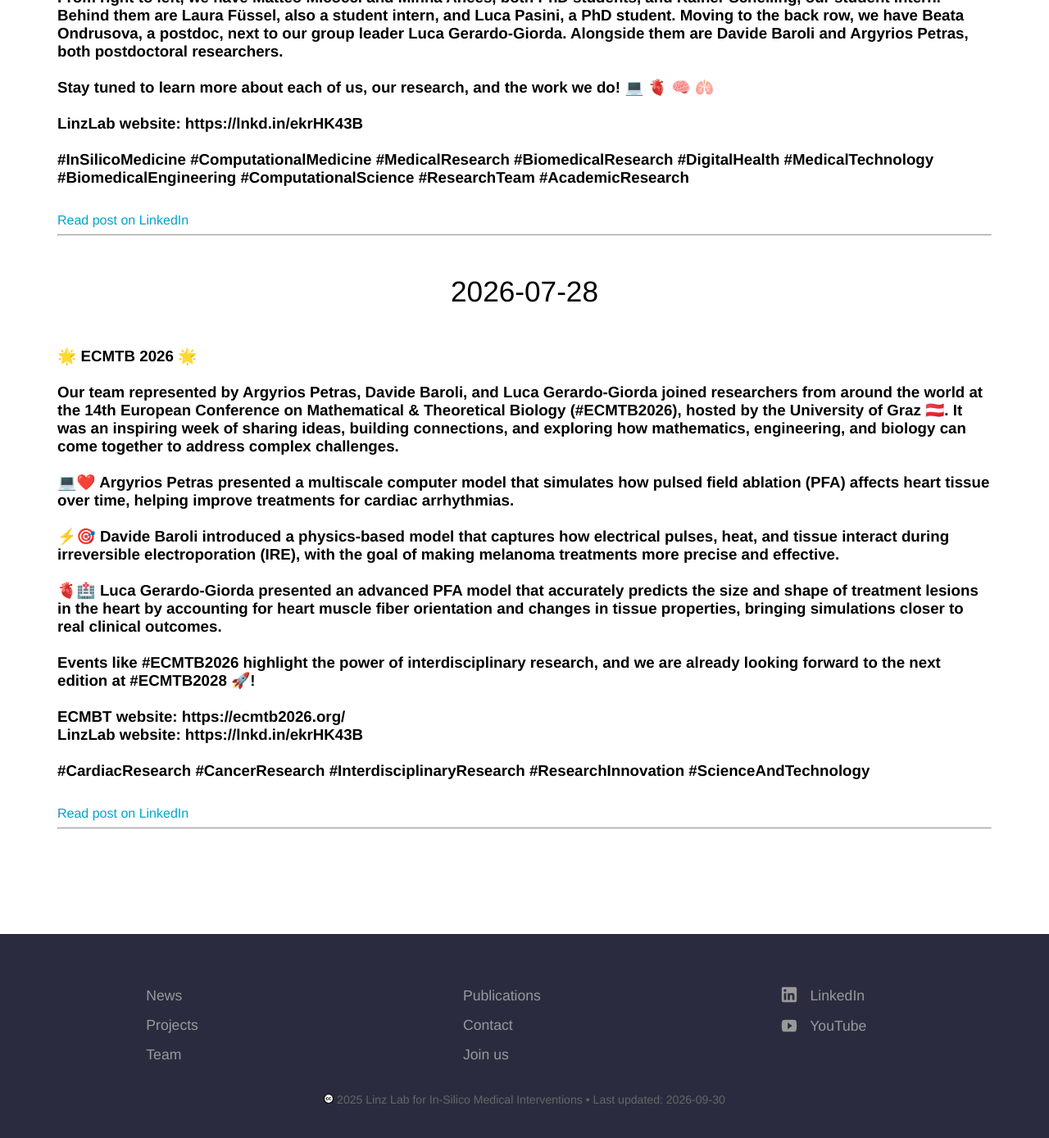
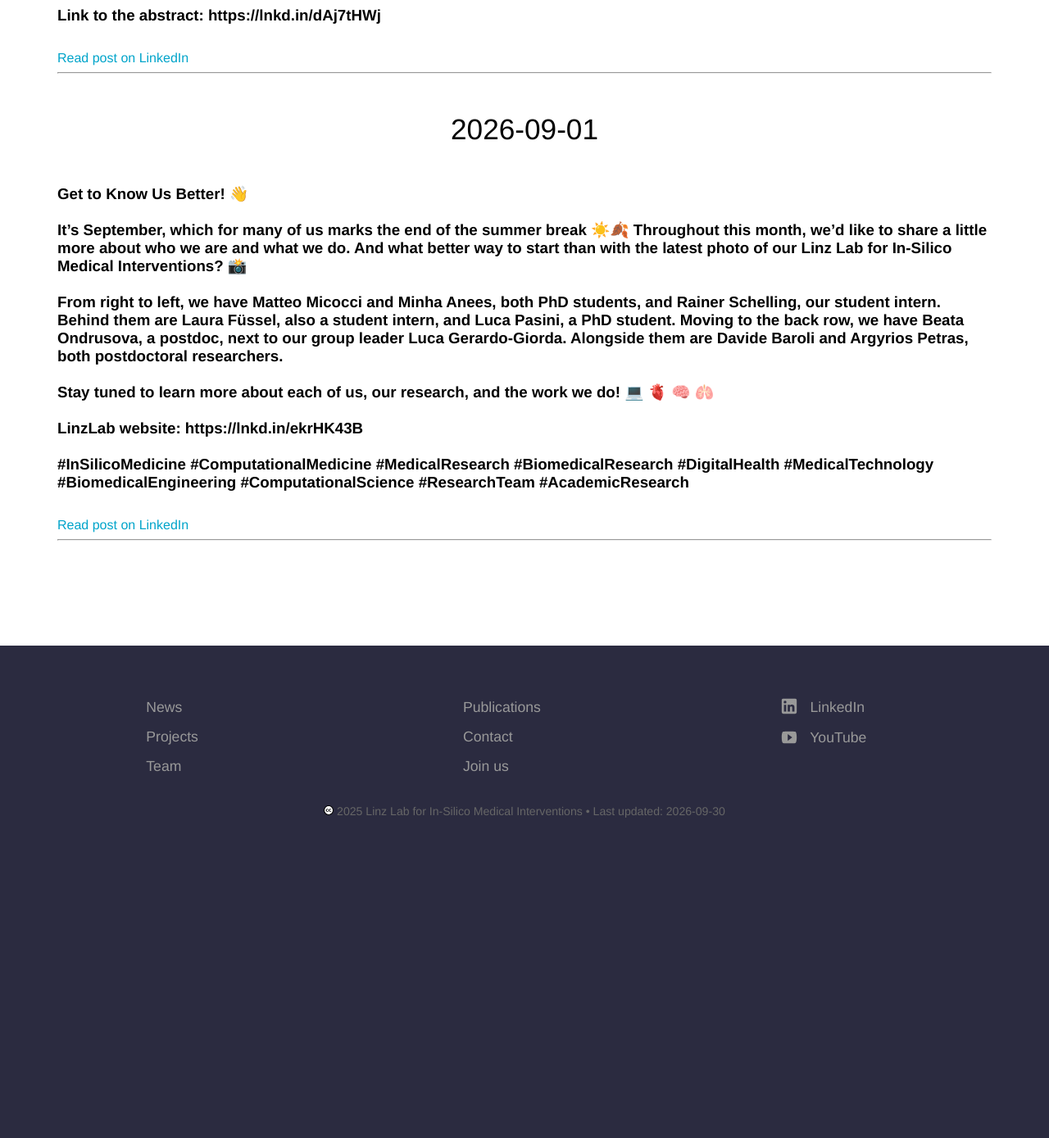
Before and after one commit to linzlabinsilmed/linzlabinsilmed.github.io, a Jekyll site: the page built from news.html, in a window 1280 px wide and 1400 px high, scrolled down 4855 px. Shown: the top 1389 px of the window at 82% size. Built offline with Jekyll 4.4.1, drawn with Linux system fonts in a browser that asks for light colours; after the commit the page ends 5906 px from its top, so only the background shows below that; some of the changed text lies outside the part shown.

Commit message:
Update LinkedIn feed [auto]

```diff
--- a/_data/linkedin_feed.yml
+++ b/_data/linkedin_feed.yml
@@ -1,3 +1,19 @@
+- title: >-
+    🌟 Curious about life at our Linz Lab for In-Silico Medical Interventions?
+
+
+    This time, we asked our postdoctoral researcher, Argyrios Petras, a few
+    questions to get to know him better. 👀🔬 Let’s find out what he does when
+    things don’t go as planned! 🤔💻
+
+
+    LinzLab website: https://lnkd.in/ekrHK43B
+
+
+    #QA #MedicalResearch #InSilicoMedicine #ComputationalMedicine #ResearchLife
+    #Linz #Austria
+  url: https://www.linkedin.com/posts/linz-lab-for-in-silico-medical-interventions_qa-medicalresearch-insilicomedicine-activity-7507771694741286912-33k5
+  published: 2026-09-21
 - title: >-
     🫀 New publication in Scientific Reports!
 
@@ -269,45 +285,3 @@
     #ComputationalScience #ResearchTeam  #AcademicResearch
   url: https://www.linkedin.com/posts/linz-lab-for-in-silico-medical-interventions_insilicomedicine-computationalmedicine-activity-7500537983000014848-9hei
   published: 2026-09-01
-- title: >-
-    🌟 ECMTB 2026 🌟
-
-
-    Our team represented by Argyrios Petras, Davide Baroli, and Luca
-    Gerardo-Giorda joined researchers from around the world at the 14th European
-    Conference on Mathematical & Theoretical Biology (#ECMTB2026), hosted by the
-    University of Graz 🇦🇹. It was an inspiring week of sharing ideas, building
-    connections, and exploring how mathematics, engineering, and biology can
-    come together to address complex challenges.
-
-
-    💻❤️ Argyrios Petras presented a multiscale computer model that simulates
-    how pulsed field ablation (PFA) affects heart tissue over time, helping
-    improve treatments for cardiac arrhythmias.
-
-
-    ⚡🎯 Davide Baroli introduced a physics-based model that captures how
-    electrical pulses, heat, and tissue interact during irreversible
-    electroporation (IRE), with the goal of making melanoma treatments more
-    precise and effective.
-
-
-    🫀🏥 Luca Gerardo-Giorda presented an advanced PFA model that accurately
-    predicts the size and shape of treatment lesions in the heart by accounting
-    for heart muscle fiber orientation and changes in tissue properties,
-    bringing simulations closer to real clinical outcomes.
-
-
-    Events like #ECMTB2026 highlight the power of interdisciplinary research,
-    and we are already looking forward to the next edition at #ECMTB2028 🚀!
-
-
-    ECMBT website: https://ecmtb2026.org/
-
-    LinzLab website: https://lnkd.in/ekrHK43B
-
-
-    #CardiacResearch #CancerResearch #InterdisciplinaryResearch
-    #ResearchInnovation #ScienceAndTechnology
-  url: https://www.linkedin.com/posts/linz-lab-for-in-silico-medical-interventions_ecmtb2026-ecmtb2026-ecmtb2028-activity-7487786585674035201-TY5J
-  published: 2026-07-28
```
